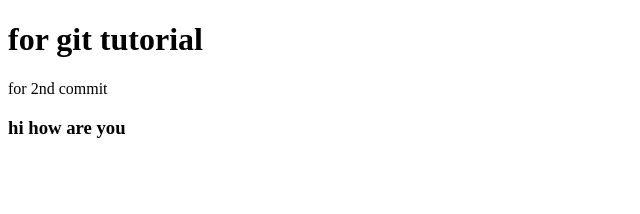
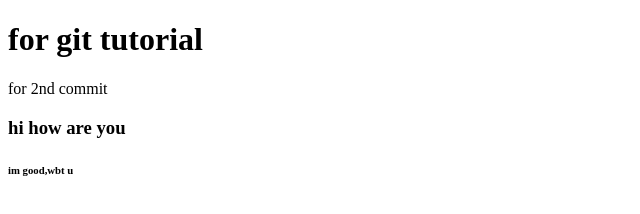
Before and after one commit to dulfackerhisham/datewithgit, a plain HTML site: page index.html in a window 1280 px wide. Shown: the full height of the page, 0-640 px from the left. Drawn offline with Linux system fonts and the light colour scheme.

Commit message:
positive answer given

```diff
--- a/index.html
+++ b/index.html
@@ -9,5 +9,6 @@
     <h1>for git tutorial</h1>
     <p>for 2nd commit</p>
     <h3>hi how are you</h3>
+    <h6>im good,wbt u</h6>
 </body>
 </html>
```
